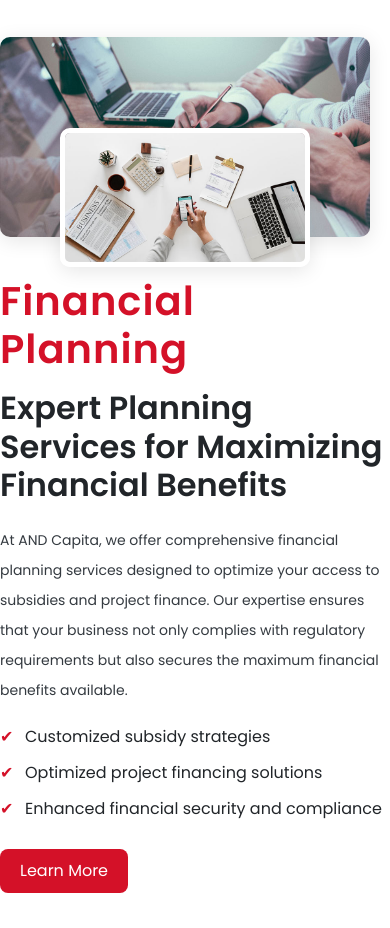
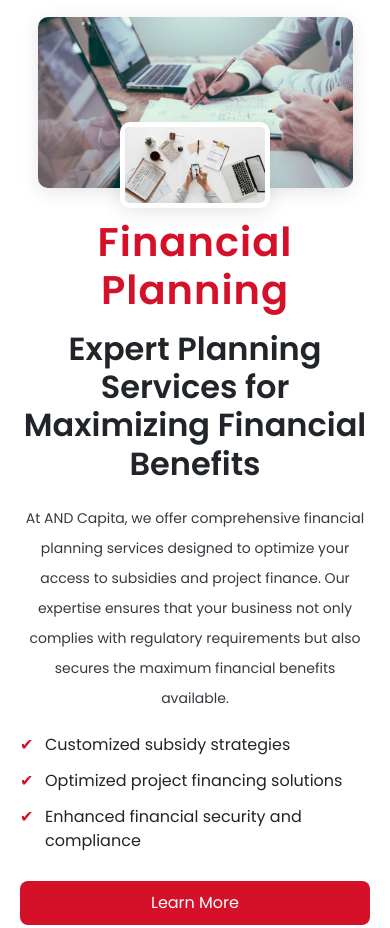
Before and after one commit to kale-avinash/Andcapita, a plain HTML site: page index.html in a window 390 px wide. Shown: the part 2860-3788 px from the top of the page. Drawn offline with nearby package versions, Linux system fonts and the light colour scheme.

Commit message:
Andcapita

```diff
--- a/assets/css/templatemo-finance-business.css
+++ b/assets/css/templatemo-finance-business.css
@@ -1142,7 +1142,39 @@
       width:250px;
       transform: translateX(-50%);
     }
-
+	.financial-section {
+		padding: 40px 20px;
+		text-align: center;
+	  }
+
+	  .image-section {
+		order: -1; /* Image section la text section chya var thevayla */
+		text-align: center;
+		margin-bottom: 30px;
+	  }
+
+	  .main-image {
+		width: 90%;
+		max-width: 350px;
+	  }
+
+	  .small-image {
+		width: 150px;
+		bottom: -20px;
+		left: 50%;
+		transform: translateX(-50%);
+	  }
+
+	  .check-list {
+		padding-left: 0;
+		text-align: left;
+		display: inline-block;
+	  }
+
+	  .learn-btn {
+		display: block; /* Button center hoil */
+		margin: 20px auto 0;
+	  }
   }
 
 /* Testimonials Style */
```
